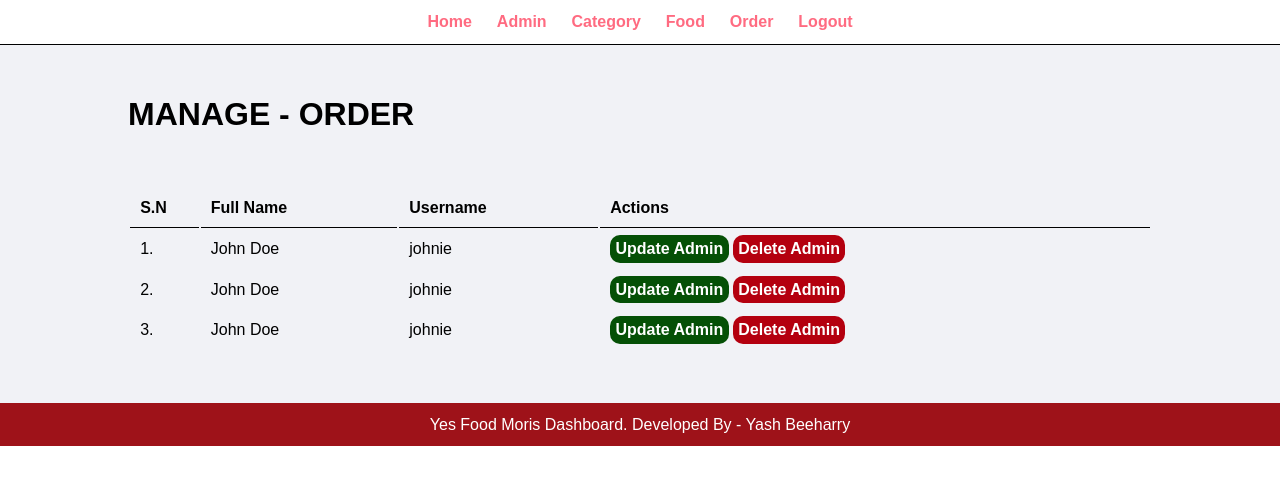
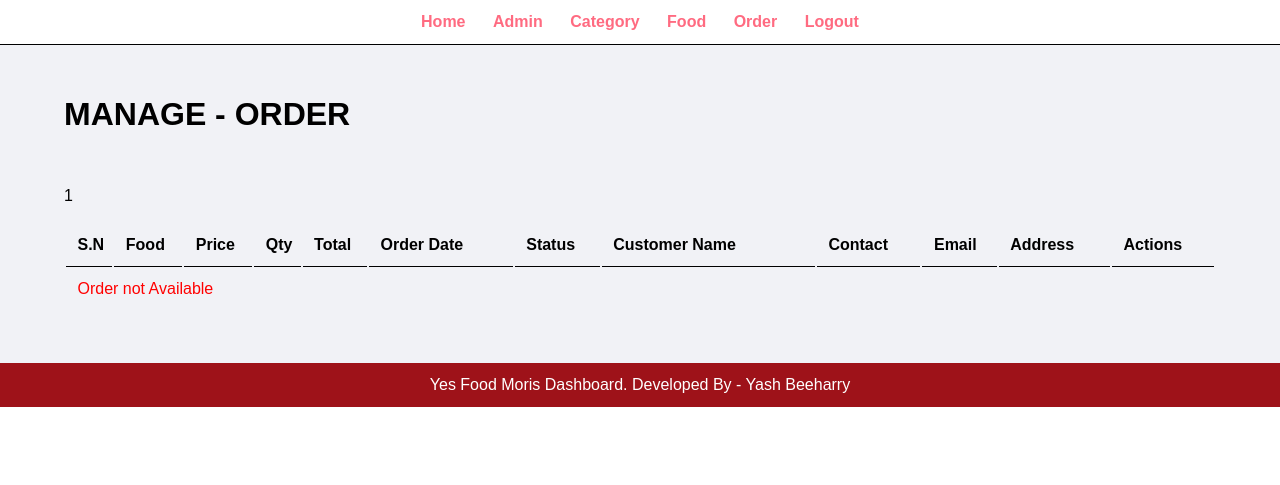
Before and after one commit to YashBeeharryBee/Yes-Food-Moris-Project, a PHP site: page /food-order/admin/manage-order.php in a window 1280 px wide. Shown: the top 485 px of the page. Run offline with PHP 8.4, Linux system fonts and the light colour scheme; the visitor is signed in with stand-in values (Sample User, id 1); data that the repository does not hold is empty; some libraries are stand-ins or nearby versions.

Commit message:
Changes 04/ 08/ 2026

```diff
--- a/admin/manage-order.php
+++ b/admin/manage-order.php
@@ -6,46 +6,109 @@
     <div class="wrapper">
         <h1>MANAGE - ORDER</h1>
 
+        <br /><br /><br />
 
-        <br /><br /><br />
+        <?php
+            if(isset($_SESSION['update']))
+            {
+                echo $_SESSION['update'];
+                unset ($_SESSION['update']);
+            }
+        ?>
+        <br><br>
 
         <table class="tbl-full">
             <tr>
                 <th>S.N</th>
-                <th>Full Name</th>
-                <th>Username</th>
+                <th>Food</th>
+                <th>Price</th>
+                <th>Qty</th>
+                <th>Total</th>
+                <th>Order Date</th>
+                <th>Status</th>
+                <th>Customer Name</th>
+                <th>Contact</th>
+                <th>Email</th>
+                <th>Address</th>
                 <th>Actions</th>
             </tr>
 
-            <tr>
-                <td>1.</td>
-                <td>John Doe</td>
-                <td>johnie</td>
-                <td>
-                    <a href="#" class="btn-secondary">Update Admin</a>
-                    <a href="#" class="btn-danger">Delete Admin</a>
-                </td>
-            </tr>
+            <?php
 
-            <tr>
-                <td>2.</td>
-                <td>John Doe</td>
-                <td>johnie</td>
-                <td>
-                    <a href="#" class="btn-secondary">Update Admin</a>
-                    <a href="#" class="btn-danger">Delete Admin</a>
-                </td>
-            </tr>
+                // GET ALL THE ORDER FROM DATABASE
+                $sql = "SELECT * FROM tbl_order ORDER BY id DESC";
+                // EXECUTE QUERY
+                $res = mysqli_query($conn, $sql);
+                // COUNT THE ROWS
+                $count = mysqli_num_rows($res);
 
-            <tr>
-                <td>3.</td>
-                <td>John Doe</td>
-                <td>johnie</td>
-                <td>
-                    <a href="#" class="btn-secondary">Update Admin</a>
-                    <a href="#" class="btn-danger">Delete Admin</a>
-                </td>
-            </tr>
+                $sn=1;
+
+                if($count>0)
+                {
+                    while($row=mysqli_fetch_assoc($res))
+                    {
+                        // GET ALL THE ORDER DETAILS
+                        $id = $row['id'];
+                        $food = $row['food'];
+                        $price = $row['price'];
+                        $qty = $row['qty'];
+                        $total = $row['total'];
+                        $order_date = $row['order_date'];
+                        $status = $row['status'];
+                        $customer_name = $row['customer_name'];
+                        $customer_contact = $row['customer_contact'];
+                        $customer_email = $row['customer_email'];
+                        $customer_address = $row['customer_address'];
+
+                        ?>
+
+                            <tr>
+                                <td><?php echo $sn++; ?>.</td>
+                                <td><?php echo $food; ?></td>
+                                <td><?php echo $price; ?></td>
+                                <td><?php echo $qty; ?></td>
+                                <td><?php echo $total; ?></td>
+                                <td><?php echo $order_date; ?></td>
+                                <td>
+                                    <?php
+                                        if($status=="Ordered")
+                                        {
+                                            echo "<label>$status</label>";
+                                        }
+                                        elseif($status=="On Delivery")
+                                        {
+                                            echo "<label style='color: orange;'>$status</label>";
+                                        }
+                                        elseif($status=="Delivered")
+                                        {
+                                            echo "<label style='color: green;'>$status</label>";
+                                        }
+                                        elseif($status=="Cancelled")
+                                        {
+                                            echo "<label style='color: red;'>$status</label>";
+                                        }
+                                    ?>
+                                </td>
+                                <td><?php echo $customer_name; ?></td>
+                                <td><?php echo $customer_contact; ?></td>
+                                <td><?php echo $customer_email; ?></td>
+                                <td><?php echo $customer_address; ?></td>
+                                <td>
+                                    <a href="<?php echo SITEURL; ?>admin/update-order.php?id=<?php echo $id; ?>" class="btn-secondary">Update Order</a>
+                                </td>
+                            </tr>
+                        <?php
+                    }
+                }
+                else
+                {
+                    echo "<tr><td colspan='12' class='error'>Order not Available</td></tr>";
+                }
+            ?>
+
+
+
         </table>
 
     </div>
--- a/css/admin.css
+++ b/css/admin.css
@@ -7,7 +7,7 @@
 
 .wrapper{
     padding: 1%;
-    width: 80%;
+    width: 90%;
     margin: 0 auto;
     .tbl-full{
         width: 100%;
--- a/food-search.php
+++ b/food-search.php
@@ -6,7 +6,8 @@
 
         <?php
             // GET THE SEARCH KEY WORD
-            $search = $_POST['search'];
+            // $search = $_POST['search'];
+            $search = mysqli_real_escape_string($conn, $_POST['search']);
         ?>
 
             <h2>Foods on Your Search <a href="#" class="text-white">"<?php echo $search; ?>"</a></h2>
@@ -25,6 +26,7 @@
             <?php
 
                 // SQL QUERY TO GET FOOD BASED ON KEYWORD
+
                 $sql = "SELECT * FROM tbl_food WHERE title LIKE '%$search%' OR description LIKE '%$search%'";
 
                 // EXECUTE THE QUERY
```
Also changed, not shown: admin/index.php (+30 -7 lines), admin/login.php (+5 -2 lines), admin/update-order.php (added, +161 -0 lines).
